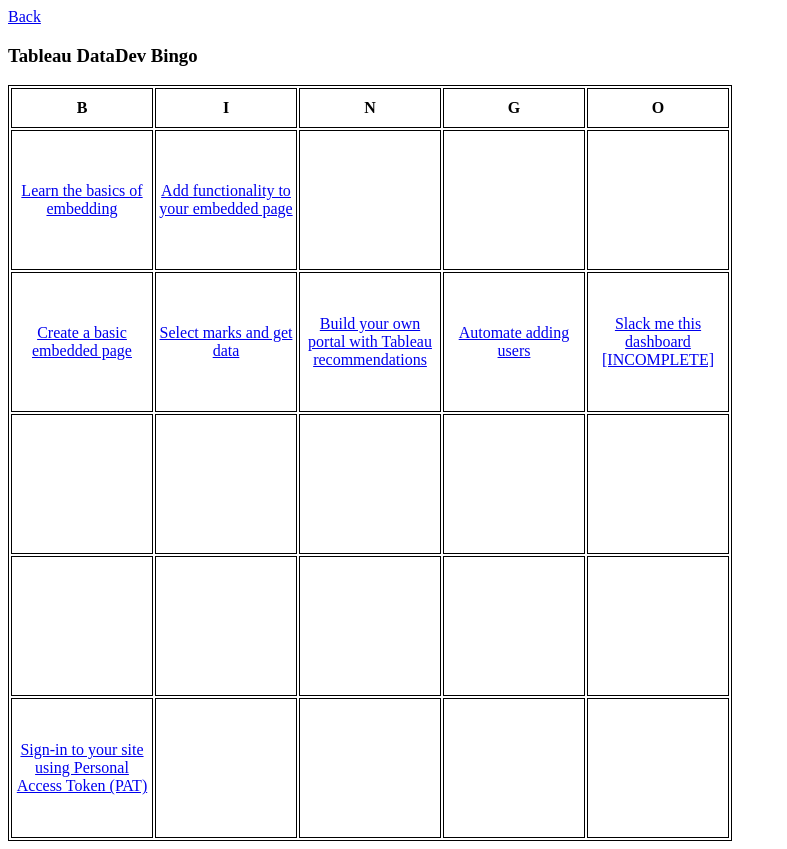
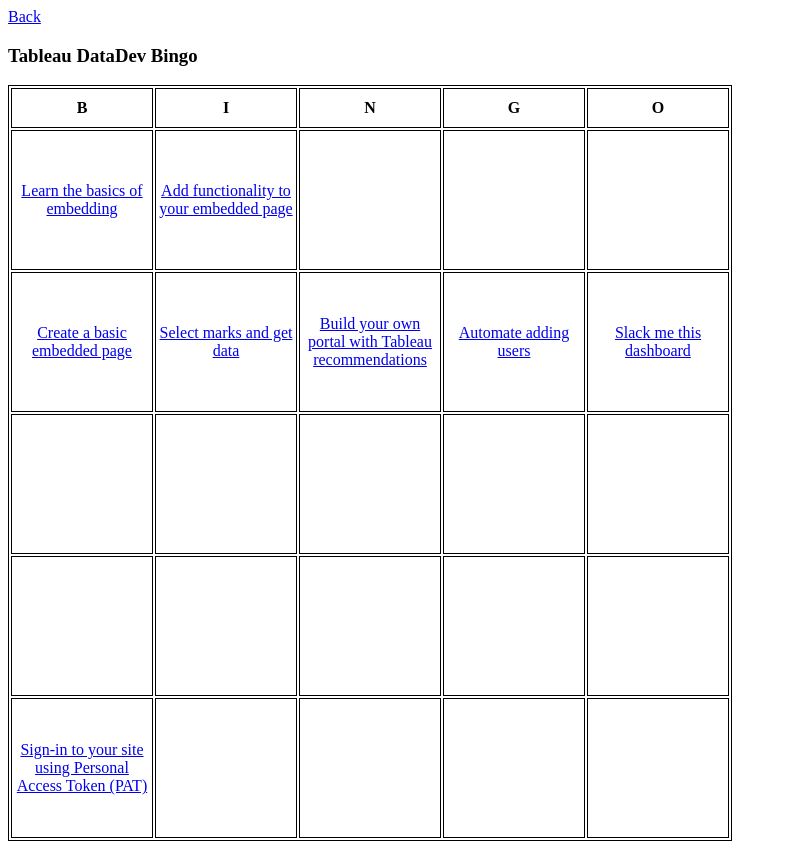
Before and after one commit to ChrisHastieIW/tableau-datadev, a website: page public/bingo/index.html in a window 1280 px wide. Shown: the whole page, without its empty margins (0-787 px from the left). Drawn offline with Linux system fonts and the light colour scheme.

```diff
--- a/public/bingo/index.html
+++ b/public/bingo/index.html
@@ -32,7 +32,7 @@
         <td> <a href="./html/i-select_marks.html">Select marks and get data</a> </td>
         <td> <a href="./html/n-portal_with_recommendations.html">Build your own portal with Tableau recommendations</a> </td>
         <td> <a href="./html/g-automate_adding_users.html">Automate adding users</a> </td>
-        <td> <a href="./html/o-slack_this_dashboard.html">Slack me this dashboard [INCOMPLETE]</a> </td>
+        <td> <a href="./html/o-slack_this_dashboard.html">Slack me this dashboard</a> </td>
       </tr>
       <tr>
         <td> </td>
```
Also changed, not shown: 1 other file.
